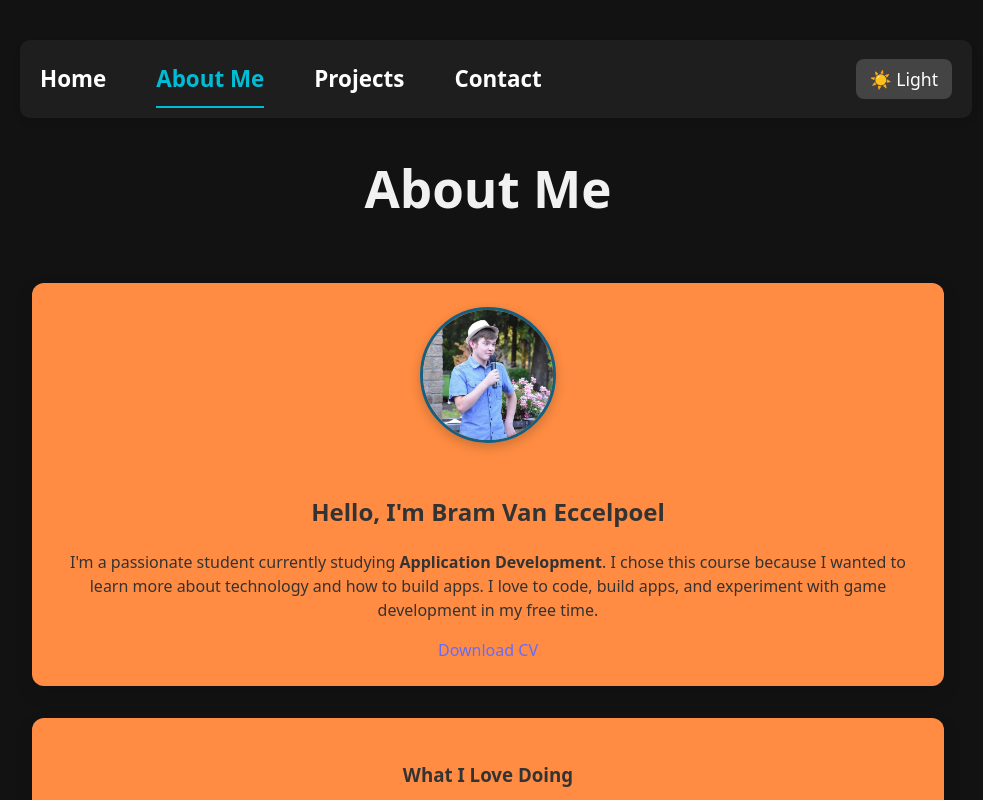
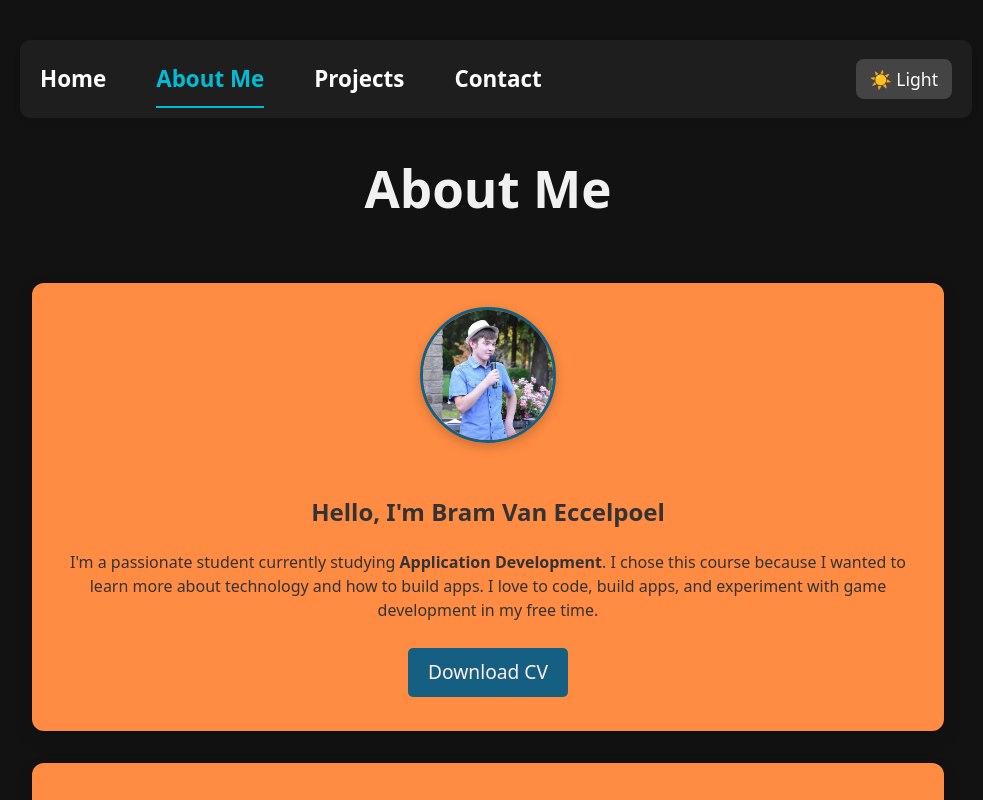
Before and after one commit to Bram-VE/my-portfolio, a React (Vite) app: page /about in a window 1280 px wide. Shown: the top 800 px of the page, without its empty margins (152-1135 px from the left). Built offline with nearby package versions, Linux system fonts and the light colour scheme.

Commit message:
Changed Style

```diff
--- a/src/components/about_me_screen.jsx
+++ b/src/components/about_me_screen.jsx
@@ -27,7 +27,7 @@ function About() {
             <p>
               I'm a passionate student currently studying <strong>Application Development</strong>. I chose this course because I wanted to learn more about technology and how to build apps. I love to code, build apps, and experiment with game development in my free time.
             </p>
-            <a href="/CV_BramVanEccelpoel.pdf" download="CV_Bram Van Eccelpoel.pdf">Download CV</a>
+            <a href="/CV_BramVanEccelpoel.pdf" download="CV_Bram Van Eccelpoel.pdf" className={styles.downloadButton}>Download CV</a>
           </div>
         </section>
 
```
